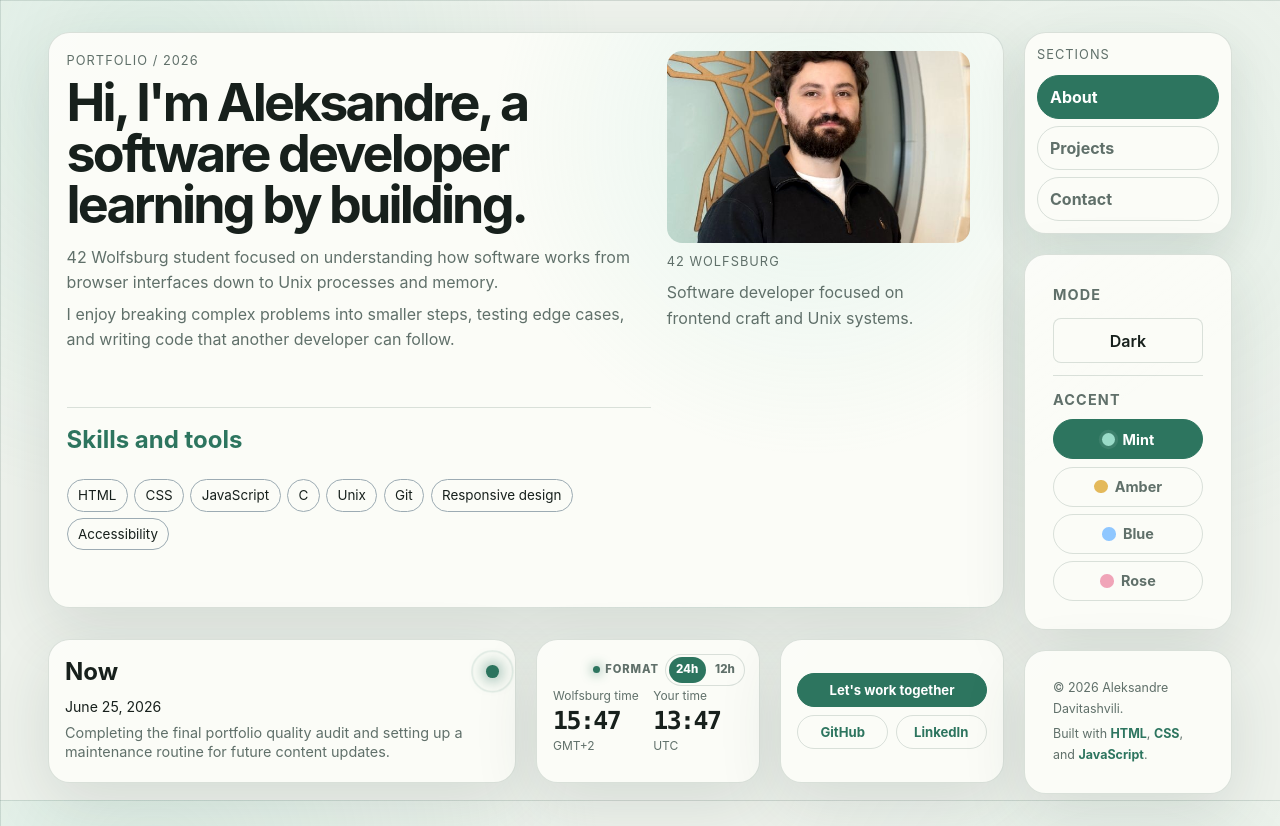
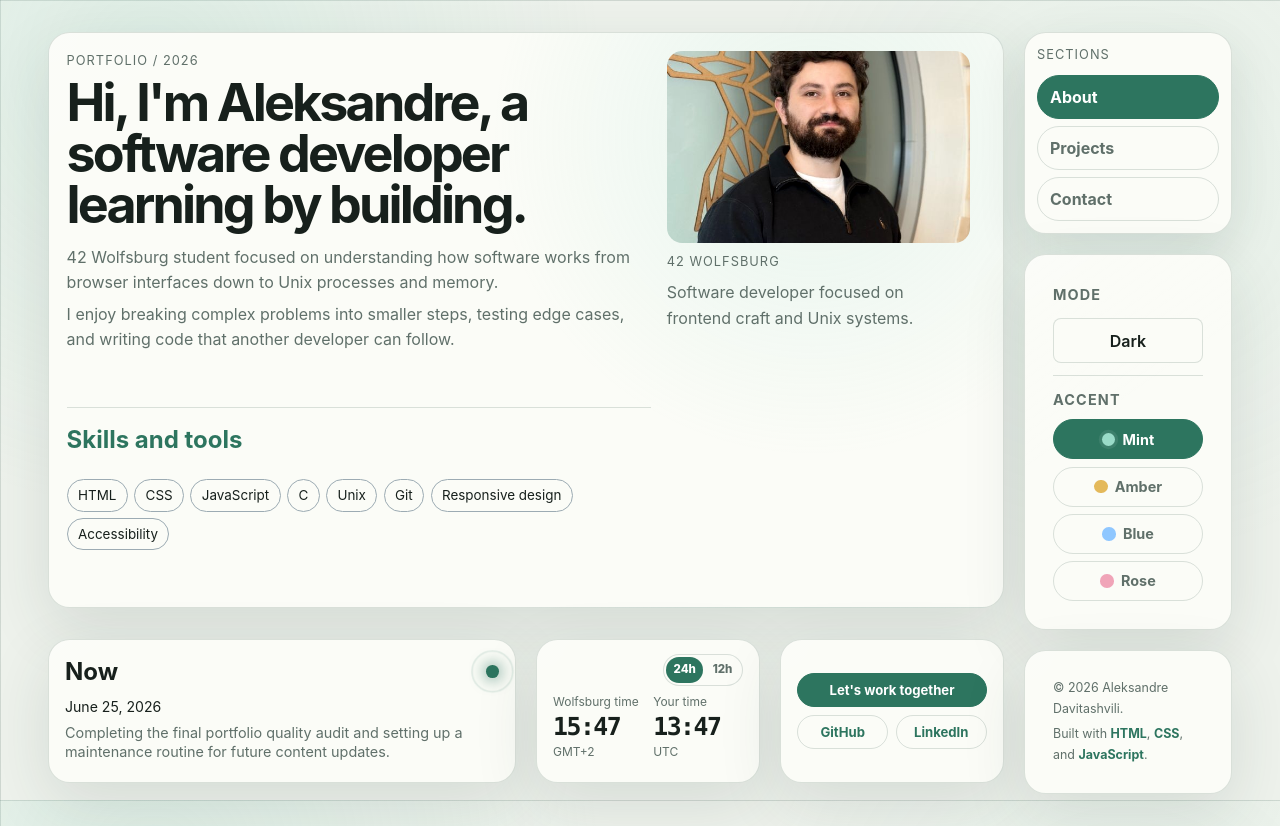
Before and after one commit to Adavitas/portfolio, a website: page index.html in a window 1280 px wide. Drawn offline with Linux system fonts and the light colour scheme.

Commit message:
Prevent time toggle overlap and removed text/dot from there

```diff
--- a/css/style.css
+++ b/css/style.css
@@ -862,42 +862,25 @@ nav .nav-links a:hover {
 }
 
 .time-card {
+  display: grid;
+  align-content: start;
+  gap: 0.65rem;
   position: relative;
 }
 
 .time-format-control {
-  position: absolute;
-  top: 0.85rem;
-  right: 0.85rem;
   z-index: 2;
   display: flex;
-  max-width: calc(100% - 1.7rem);
+  max-width: 100%;
   align-items: center;
   justify-content: flex-end;
   gap: 0.4rem;
-}
-
-.time-format-label {
+  justify-self: end;
+}
+
+.time-format-buttons {
   display: inline-flex;
   align-items: center;
-  gap: 0.3rem;
-  color: var(--muted-text-color);
-  font-size: 0.7rem;
-  font-weight: 800;
-  letter-spacing: 0.08em;
-  text-transform: uppercase;
-}
-
-.time-format-accent {
-  width: 0.45rem;
-  aspect-ratio: 1;
-  border-radius: 50%;
-  background-color: var(--primary-color);
-  box-shadow: 0 0 0.7rem var(--primary-color);
-}
-
-.time-format-buttons {
-  display: inline-flex;
   gap: 0.15rem;
   padding: 0.15rem;
   border: 1px solid var(--border-color);
@@ -943,7 +926,8 @@ nav .nav-links a:hover {
 }
 
 .time-card .timezone-list {
-  padding-top: 1.85rem;
+  min-width: 0;
+  padding-top: 0;
 }
 
 .timezone-row {
@@ -1734,15 +1718,14 @@ footer {
   }
 
   .time-card {
-    display: grid;
-    align-content: center;
+    align-content: start;
     gap: 0.45rem;
   }
 
   .time-card .timezone-list {
     grid-template-columns: repeat(2, minmax(0, 1fr));
     gap: 0.65rem;
-    padding-top: 1.25rem;
+    padding-top: 0;
   }
 
   .time-card .timezone-row {
--- a/index.html
+++ b/index.html
@@ -473,10 +473,6 @@
             data-reveal-delay="short"
           >
             <div class="time-format-control">
-              <span class="time-format-label">
-                <span class="time-format-accent" aria-hidden="true"></span>
-                Format
-              </span>
               <div
                 class="time-format-buttons"
                 role="group"
```
Also changed, not shown: tests/site-contracts.test.mjs (+6 -11 lines).
